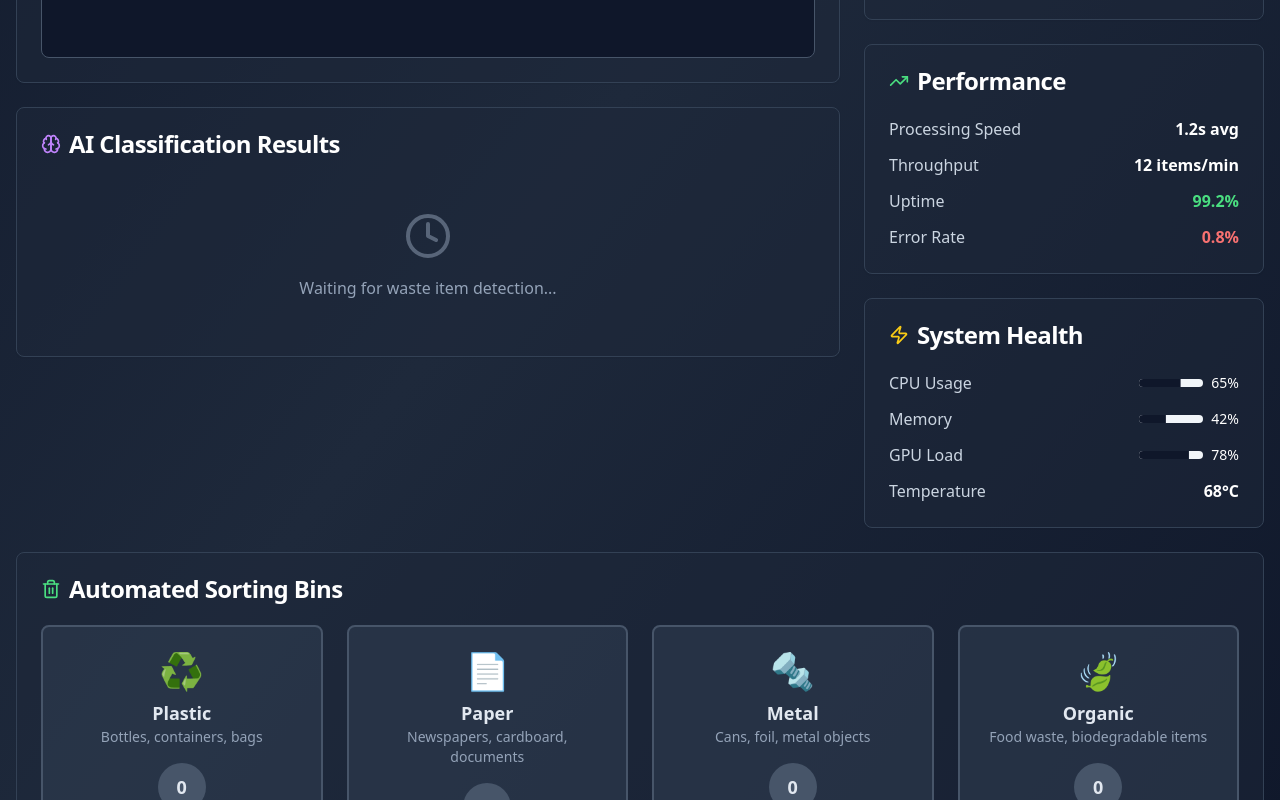
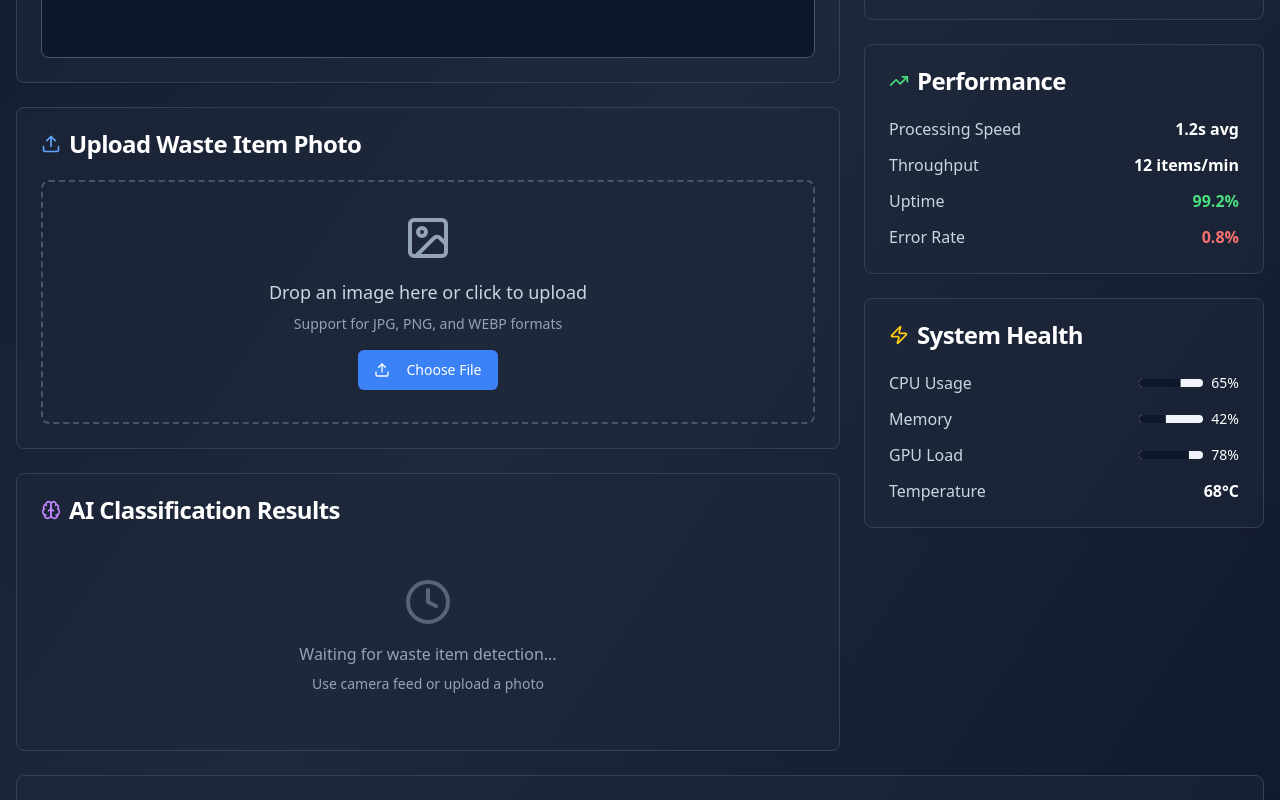
Before and after one commit to raghureddy-fraudai/smart-waste-sorting-ai, a React (Vite) app: page / in a window 1280 px wide. Shown: the part 780-1580 px from the top of the page. Built offline with nearby package versions, Linux system fonts and the light colour scheme.

Commit message:
Add photo upload and item detection
Implement a photo upload feature to allow users to upload images for item detection and sorting. Integrate image processing to identify the item and trigger the sorting mechanism.

```diff
--- a/src/components/ClassificationResults.tsx
+++ b/src/components/ClassificationResults.tsx
@@ -51,6 +51,17 @@ const ClassificationResults: React.FC<ClassificationResultsProps> = ({
           </div>
         ) : currentItem ? (
           <div className="space-y-4">
+            {/* Display uploaded image if available */}
+            {currentItem.image && (
+              <div className="text-center">
+                <img
+                  src={currentItem.image}
+                  alt={currentItem.name}
+                  className="max-w-full max-h-32 mx-auto rounded-lg object-contain bg-slate-700/30 p-2"
+                />
+              </div>
+            )}
+
             <div className="flex items-center justify-between">
               <div className="flex items-center gap-3">
                 <div className="text-2xl">{getCategoryIcon(currentItem.category)}</div>
@@ -103,6 +114,7 @@ const ClassificationResults: React.FC<ClassificationResultsProps> = ({
           <div className="text-center text-slate-400 py-8">
             <Clock className="w-12 h-12 mx-auto mb-4 opacity-50" />
             <p>Waiting for waste item detection...</p>
+            <p className="text-sm mt-2">Use camera feed or upload a photo</p>
           </div>
         )}
       </CardContent>
--- /dev/null
+++ b/src/components/PhotoUpload.tsx
@@ -0,0 +1,136 @@
+
+import React, { useState } from 'react';
+import { Upload, Image as ImageIcon } from 'lucide-react';
+import { Card, CardContent, CardHeader, CardTitle } from '@/components/ui/card';
+import { Button } from '@/components/ui/button';
+import { Input } from '@/components/ui/input';
+
+interface PhotoUploadProps {
+  onImageUpload: (file: File) => void;
+  isProcessing: boolean;
+}
+
+const PhotoUpload: React.FC<PhotoUploadProps> = ({ onImageUpload, isProcessing }) => {
+  const [dragActive, setDragActive] = useState(false);
+  const [previewUrl, setPreviewUrl] = useState<string | null>(null);
+
+  const handleDrop = (e: React.DragEvent<HTMLDivElement>) => {
+    e.preventDefault();
+    e.stopPropagation();
+    setDragActive(false);
+
+    const files = e.dataTransfer.files;
+    if (files && files[0] && files[0].type.startsWith('image/')) {
+      handleFileUpload(files[0]);
+    }
+  };
+
+  const handleDragOver = (e: React.DragEvent<HTMLDivElement>) => {
+    e.preventDefault();
+    e.stopPropagation();
+    setDragActive(true);
+  };
+
+  const handleDragLeave = (e: React.DragEvent<HTMLDivElement>) => {
+    e.preventDefault();
+    e.stopPropagation();
+    setDragActive(false);
+  };
+
+  const handleFileSelect = (e: React.ChangeEvent<HTMLInputElement>) => {
+    const files = e.target.files;
+    if (files && files[0]) {
+      handleFileUpload(files[0]);
+    }
+  };
+
+  const handleFileUpload = (file: File) => {
+    const url = URL.createObjectURL(file);
+    setPreviewUrl(url);
+    onImageUpload(file);
+  };
+
+  const clearPreview = () => {
+    if (previewUrl) {
+      URL.revokeObjectURL(previewUrl);
+      setPreviewUrl(null);
+    }
+  };
+
+  return (
+    <Card className="bg-slate-800/50 border-slate-700">
+      <CardHeader>
+        <CardTitle className="text-white flex items-center gap-2">
+          <Upload className="w-5 h-5 text-blue-400" />
+          Upload Waste Item Photo
+        </CardTitle>
+      </CardHeader>
+      <CardContent>
+        <div
+          className={`
+            relative border-2 border-dashed rounded-lg p-8 text-center transition-colors
+            ${dragActive
+              ? 'border-blue-400 bg-blue-400/10'
+              : 'border-slate-600 hover:border-slate-500'
+            }
+            ${isProcessing ? 'opacity-50 pointer-events-none' : ''}
+          `}
+          onDrop={handleDrop}
+          onDragOver={handleDragOver}
+          onDragLeave={handleDragLeave}
+        >
+          {previewUrl ? (
+            <div className="space-y-4">
+              <img
+                src={previewUrl}
+                alt="Uploaded waste item"
+                className="max-w-full max-h-48 mx-auto rounded-lg object-contain"
+              />
+              <div className="flex gap-2 justify-center">
+                <Button
+                  onClick={clearPreview}
+                  variant="outline"
+                  size="sm"
+                  className="border-slate-600 text-slate-300 hover:bg-slate-700"
+                  disabled={isProcessing}
+                >
+                  Clear
+                </Button>
+              </div>
+            </div>
+          ) : (
+            <div className="space-y-4">
+              <ImageIcon className="w-12 h-12 mx-auto text-slate-400" />
+              <div>
+                <p className="text-slate-300 text-lg mb-2">
+                  Drop an image here or click to upload
+                </p>
+                <p className="text-slate-400 text-sm">
+                  Support for JPG, PNG, and WEBP formats
+                </p>
+              </div>
+              <Input
+                type="file"
+                accept="image/*"
+                onChange={handleFileSelect}
+                className="hidden"
+                id="photo-upload"
+                disabled={isProcessing}
+              />
+              <Button
+                onClick={() => document.getElementById('photo-upload')?.click()}
+                className="bg-blue-500 hover:bg-blue-600 text-white"
+                disabled={isProcessing}
+              >
+                <Upload className="w-4 h-4 mr-2" />
+                Choose File
+              </Button>
+            </div>
+          )}
+        </div>
+      </CardContent>
+    </Card>
+  );
+};
+
+export default PhotoUpload;
--- a/src/components/WasteSortingSystem.tsx
+++ b/src/components/WasteSortingSystem.tsx
@@ -1,4 +1,3 @@
-
 import React, { useState, useEffect, useRef } from 'react';
 import { Camera, Play, Pause, RotateCcw, Zap, Recycle, Trash2 } from 'lucide-react';
 import { Button } from '@/components/ui/button';
@@ -9,6 +8,7 @@ import CameraFeed from './CameraFeed';
 import SortingBins from './SortingBins';
 import StatsPanel from './StatsPanel';
 import ClassificationResults from './ClassificationResults';
+import PhotoUpload from './PhotoUpload';
 
 export interface WasteItem {
   id: string;
@@ -93,6 +93,47 @@ const WasteSortingSystem = () => {
         return prev + 10;
       });
     }, 200);
+  };
+
+  const processUploadedImage = (file: File) => {
+    console.log('Processing uploaded image:', file.name);
+
+    setIsProcessing(true);
+    setProcessingProgress(0);
+
+    // Simulate AI processing
+    const progressInterval = setInterval(() => {
+      setProcessingProgress((prev) => {
+        if (prev >= 100) {
+          clearInterval(progressInterval);
+
+          // Select random waste item for demonstration
+          const randomItem = wasteItems[Math.floor(Math.random() * wasteItems.length)];
+          const newItem: WasteItem = {
+            id: Date.now().toString(),
+            ...randomItem,
+            timestamp: new Date(),
+            image: URL.createObjectURL(file)
+          };
+
+          setCurrentItem(newItem);
+          setSortingHistory(prev => [newItem, ...prev.slice(0, 9)]);
+          setStats(prev => ({
+            ...prev,
+            [newItem.category]: prev[newItem.category] + 1,
+            total: prev.total + 1
+          }));
+
+          setTimeout(() => {
+            setIsProcessing(false);
+            setCurrentItem(null);
+          }, 4000);
+
+          return 100;
+        }
+        return prev + 10;
+      });
+    }, 150);
   };
 
   useEffect(() => {
@@ -199,9 +240,10 @@ const WasteSortingSystem = () => {
 
         {/* Main Content Grid */}
         <div className="grid grid-cols-1 lg:grid-cols-3 gap-6">
-          {/* Left Column - Camera and Classification */}
+          {/* Left Column - Camera, Upload, and Classification */}
           <div className="lg:col-span-2 space-y-6">
             <CameraFeed isRunning={isRunning} isProcessing={isProcessing} />
+            <PhotoUpload onImageUpload={processUploadedImage} isProcessing={isProcessing} />
             <ClassificationResults currentItem={currentItem} isProcessing={isProcessing} />
           </div>
 
```
